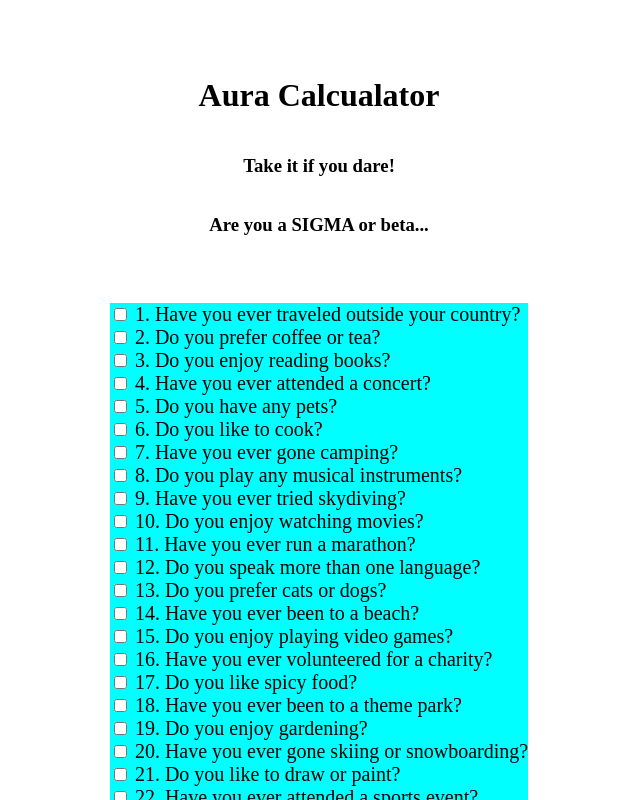
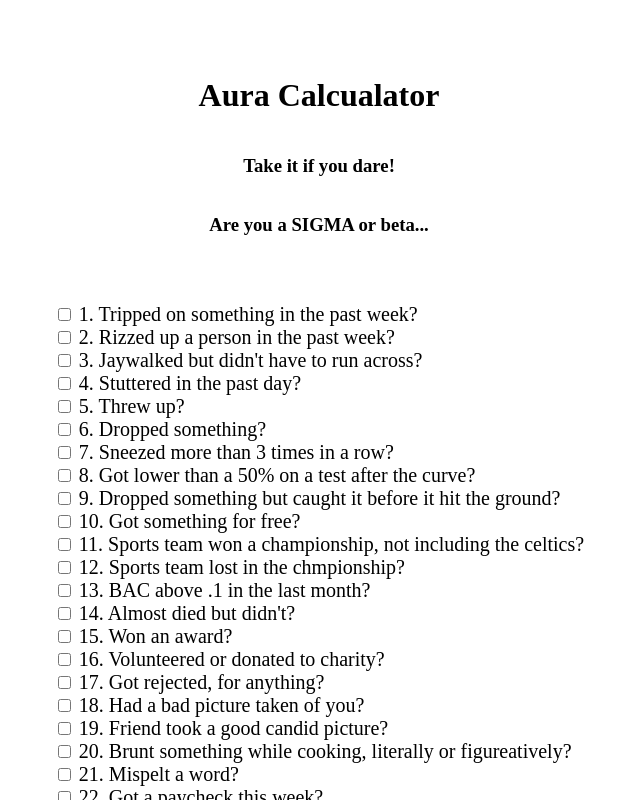
Before and after one commit to thisguyblink/AuraCalcuator, a SvelteKit app in the folder auracalc/: page / in a window 1280 px wide. Shown: the top 800 px of the page, without its empty margins (321-961 px from the left). Built offline with nearby package versions, Linux system fonts and the light colour scheme.

Commit message:
Questiona and Points finished

```diff
--- a/auracalc/src/routes/+page.svelte
+++ b/auracalc/src/routes/+page.svelte
@@ -1,5 +1,5 @@
 <script>
-    const values = [74, -101, -523, 711, 780, -163, 127, -47, -588, -600, 87, -519, -211, 150, -512, 407, 237, -125, 870, 986, 93, 198, 505, -985, -444, 395, -121, 913, 83, -990, 255, -54, -145, 793, 448, -964, 264, -167, 509, 209, 981, 775, -813, 96, 838, -622, -217, 565, -394, 132];
+    const values = [-50, 100, 150, -50, -25, -100, -150, -250, 500, 50, 200, -300, 50, 250, 75, 100, -300, -50, 100, -125, -200, 150, 75, 50, -1000, -444, 395, -121, 913, 83, -990, 255, -54, -145, 793, 448, -964, 264, -167, 509, 209, 981, 775, -813, 96, 838, -622, -217, 565, -394, 132];
     let out = 'Cowabunga';
     let total = 0;
     let dialog;
@@ -46,92 +46,80 @@
 </div>
 <div class ="questionList">
     <form class="questionForm" method="POST" action="?/submission">
-        <!-- <input type="checkbox" id="q1" on:change={() => check[0] = !check[0]}>
-        <label for="q1">1. Rizzed up at least 1 person in the last week: {values[4]}</label>
-        <br>
-        <input type="checkbox" id="q2" value="1">
-        <label for="q2">1. Rizzed up at least 1 person in the last week: {values[4]}</label>
-        <br>
-        <input type="checkbox" id="q3" value="2">
-        <label for="q3">1. Rizzed up at least 1 person in the last week: {values[4]}</label>
-        <br>
-        <input type="checkbox" id="q4" value="3">
-        <label for="q4">1. Rizzed up at least 1 person in the last week: {values[4]}</label>
-         -->
          <input type="checkbox" id="q0" on:change={() => checks[0] = !checks[0]}>
-         <label for="q0">1. Have you ever traveled outside your country?</label>
+         <label for="q0">1. Tripped on something in the past week?</label>
          <br>
          <input type="checkbox" id="q1" on:change={() => checks[1] = !checks[1]} checked={checks[1]}>
-         <label for="q1">2. Do you prefer coffee or tea?</label>
+         <label for="q1">2. Rizzed up a person in the past week?</label>
          <br>
          <input type="checkbox" id="q2" on:change={() => checks[2] = !checks[2]} checked={checks[2]}>
-         <label for="q2">3. Do you enjoy reading books?</label>
+         <label for="q2">3. Jaywalked but didn't have to run across?</label>
          <br>
          <input type="checkbox" id="q3" on:change={() => checks[3] = !checks[3]} checked={checks[3]}>
-         <label for="q3">4. Have you ever attended a concert?</label>
+         <label for="q3">4. Stuttered in the past day?</label>
          <br>
          <input type="checkbox" id="q4" on:change={() => checks[4] = !checks[4]} checked={checks[4]}>
-         <label for="q4">5. Do you have any pets?</label>
+         <label for="q4">5. Threw up?</label>
          <br>
          <input type="checkbox" id="q5" on:change={() => checks[5] = !checks[5]} checked={checks[5]}>
-         <label for="q5">6. Do you like to cook?</label>
+         <label for="q5">6. Dropped something?</label>
          <br>
          <input type="checkbox" id="q6" on:change={() => checks[6] = !checks[6]} checked={checks[6]}>
-         <label for="q6">7. Have you ever gone camping?</label>
+         <label for="q6">7. Sneezed more than 3 times in a row?</label>
          <br>
          <input type="checkbox" id="q7" on:change={() => checks[7] = !checks[7]} checked={checks[7]}>
-         <label for="q7">8. Do you play any musical instruments?</label>
+         <label for="q7">8. Got lower than a 50% on a test after the curve?</label>
          <br>
          <input type="checkbox" id="q8" on:change={() => checks[8] = !checks[8]} checked={checks[8]}>
-         <label for="q8">9. Have you ever tried skydiving?</label>
+         <label for="q8">9. Dropped something but caught it before it hit the ground?</label>
          <br>
          <input type="checkbox" id="q9" on:change={() => checks[9] = !checks[9]} checked={checks[9]}>
-         <label for="q9">10. Do you enjoy watching movies?</label>
+         <label for="q9">10. Got something for free?</label>
          <br>
          <input type="checkbox" id="q10" on:change={() => checks[10] = !checks[10]} checked={checks[10]}>
-         <label for="q10">11. Have you ever run a marathon?</label>
+         <label for="q10">11. Sports team won a championship, not including the celtics?</label>
          <br>
          <input type="checkbox" id="q11" on:change={() => checks[11] = !checks[11]} checked={checks[11]}>
-         <label for="q11">12. Do you speak more than one language?</label>
+         <label for="q11">12. Sports team lost in the chmpionship?</label>
          <br>
          <input type="checkbox" id="q12" on:change={() => checks[12] = !checks[12]} checked={checks[12]}>
-         <label for="q12">13. Do you prefer cats or dogs?</label>
+         <label for="q12">13. BAC above .1 in the last month?</label>
          <br>
          <input type="checkbox" id="q13" on:change={() => checks[13] = !checks[13]} checked={checks[13]}>
-         <label for="q13">14. Have you ever been to a beach?</label>
+         <label for="q13">14. Almost died but didn't?</label>
          <br>
          <input type="checkbox" id="q14" on:change={() => checks[14] = !checks[14]} checked={checks[14]}>
-         <label for="q14">15. Do you enjoy playing video games?</label>
+         <label for="q14">15. Won an award?</label>
          <br>
          <input type="checkbox" id="q15" on:change={() => checks[15] = !checks[15]} checked={checks[15]}>
-         <label for="q15">16. Have you ever volunteered for a charity?</label>
+         <label for="q15">16. Volunteered or donated to charity?</label>
          <br>
          <input type="checkbox" id="q16" on:change={() => checks[16] = !checks[16]} checked={checks[16]}>
-         <label for="q16">17. Do you like spicy food?</label>
+         <label for="q16">17. Got rejected, for anything?</label>
          <br>
          <input type="checkbox" id="q17" on:change={() => checks[17] = !checks[17]} checked={checks[17]}>
-         <label for="q17">18. Have you ever been to a theme park?</label>
+         <label for="q17">18. Had a bad picture taken of you?</label>
          <br>
          <input type="checkbox" id="q18" on:change={() => checks[18] = !checks[18]} checked={checks[18]}>
-         <label for="q18">19. Do you enjoy gardening?</label>
+         <label for="q18">19. Friend took a good candid picture?</label>
          <br>
          <input type="checkbox" id="q19" on:change={() => checks[19] = !checks[19]} checked={checks[19]}>
-         <label for="q19">20. Have you ever gone skiing or snowboarding?</label>
+         <label for="q19">20. Brunt something while cooking, literally or figureatively?</label>
          <br>
          <input type="checkbox" id="q20" on:change={() => checks[20] = !checks[20]} checked={checks[20]}>
-         <label for="q20">21. Do you like to draw or paint?</label>
+         <label for="q20">21. Mispelt a word?</label>
          <br>
          <input type="checkbox" id="q21" on:change={() => checks[21] = !checks[21]} checked={checks[21]}>
-         <label for="q21">22. Have you ever attended a sports event?</label>
+         <label for="q21">22. Got a paycheck this week?</label>
          <br>
          <input type="checkbox" id="q22" on:change={() => checks[22] = !checks[22]} checked={checks[22]}>
-         <label for="q22">23. Do you enjoy hiking?</label>
+         <label for="q22">23. Watched a GOOD movie, iykyk!?!?</label>
          <br>
          <input type="checkbox" id="q23" on:change={() => checks[23] = !checks[23]} checked={checks[23]}>
-         <label for="q23">24. Have you ever tried sushi?</label>
+         <label for="q23">24. Finished a project, and it works?</label>
          <br>
          <input type="checkbox" id="q24" on:change={() => checks[24] = !checks[24]} checked={checks[24]}>
-         <label for="q24">25. Do you like roller coasters?</label>
+         <label for="q24">25. Sold your soul #sellout?</label>
          <br>
         <br>
         <div class="buttons">
@@ -172,7 +160,7 @@
 
 <style>
     .questionForm {
-        background-color: aqua;
+        background-color: white;
     }
     .header {
         padding-top: 3rem;
```
